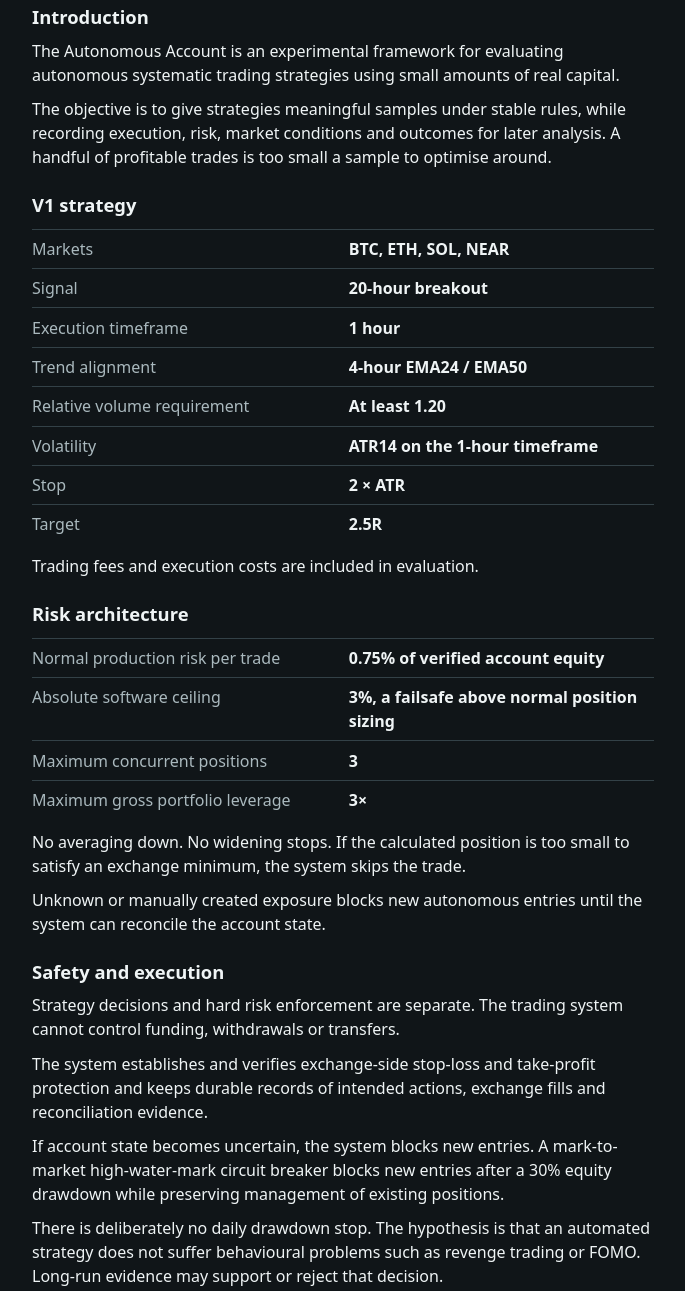
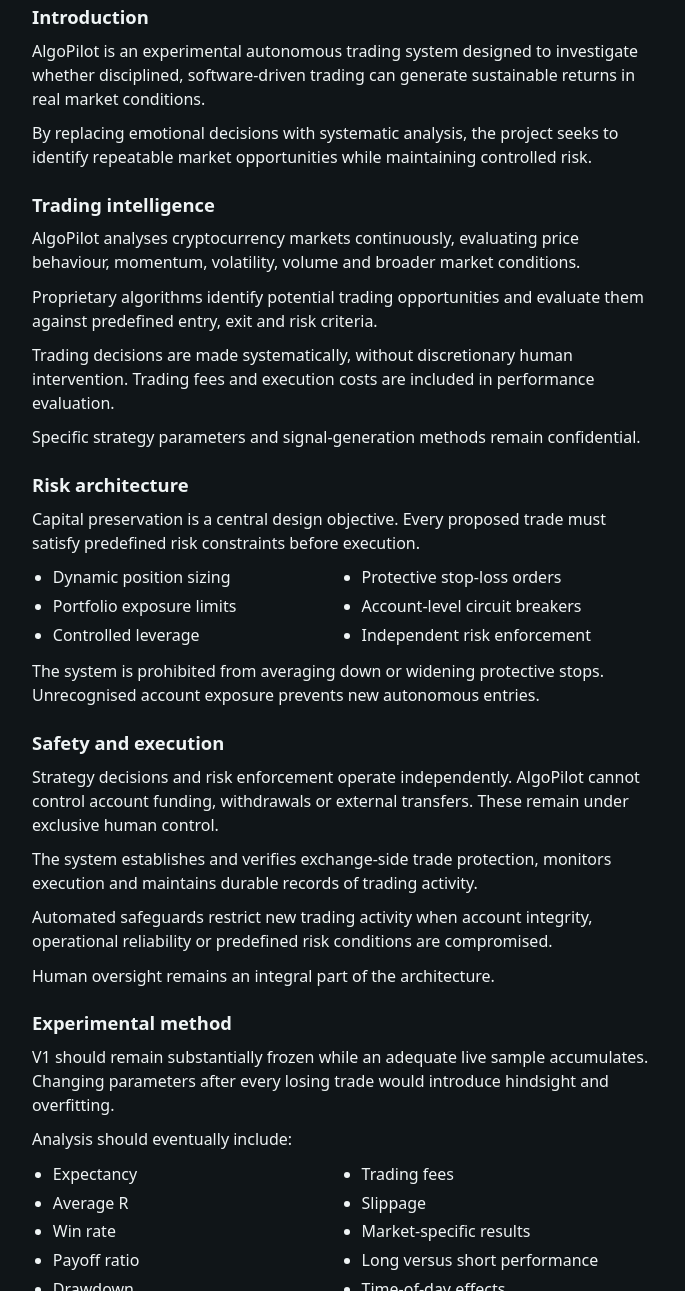
Before and after one commit to lordanger69-ship-it/the-autonomous-account-site, a plain HTML site: page technical.html in a window 1280 px wide. Shown: the part 289-1580 px from the top of the page, without its empty margins (216-901 px from the left). Drawn offline with Linux system fonts and the light colour scheme.

Commit message:
Update AlgoPilot branding and protect proprietary strategy details

```diff
--- a/technical.html
+++ b/technical.html
@@ -24,43 +24,42 @@
         <h1>TECHNICAL METHODOLOGY</h1>
         <section>
             <h2>Introduction</h2>
-            <p>The Autonomous Account is an experimental framework for evaluating autonomous systematic trading strategies using small amounts of real capital.</p>
-            <p>The objective is to give strategies meaningful samples under stable rules, while recording execution, risk, market conditions and outcomes for later analysis. A handful of profitable trades is too small a sample to optimise around.</p>
+        <p>AlgoPilot is an experimental autonomous trading system designed to investigate whether disciplined, software-driven trading can generate sustainable returns in real market conditions.</p>
+        <p>By replacing emotional decisions with systematic analysis, the project seeks to identify repeatable market opportunities while maintaining controlled risk.</p>
+
         </section>
 
         <section>
-            <h2>V1 strategy</h2>
-            <dl class="parameters">
-                <div><dt>Markets</dt><dd>BTC, ETH, SOL, NEAR</dd></div>
-                <div><dt>Signal</dt><dd>20-hour breakout</dd></div>
-                <div><dt>Execution timeframe</dt><dd>1 hour</dd></div>
-                <div><dt>Trend alignment</dt><dd>4-hour EMA24 / EMA50</dd></div>
-                <div><dt>Relative volume requirement</dt><dd>At least 1.20</dd></div>
-                <div><dt>Volatility</dt><dd>ATR14 on the 1-hour timeframe</dd></div>
-                <div><dt>Stop</dt><dd>2 × ATR</dd></div>
-                <div><dt>Target</dt><dd>2.5R</dd></div>
-            </dl>
-            <p>Trading fees and execution costs are included in evaluation.</p>
+            <h2>Trading intelligence</h2>
+        <p>AlgoPilot analyses cryptocurrency markets continuously, evaluating price behaviour, momentum, volatility, volume and broader market conditions.</p>
+        <p>Proprietary algorithms identify potential trading opportunities and evaluate them against predefined entry, exit and risk criteria.</p>
+        <p>Trading decisions are made systematically, without discretionary human intervention. Trading fees and execution costs are included in performance evaluation.</p>
+        <p>Specific strategy parameters and signal-generation methods remain confidential.</p>
+
         </section>
 
         <section>
             <h2>Risk architecture</h2>
-            <dl class="parameters">
-                <div><dt>Normal production risk per trade</dt><dd>0.75% of verified account equity</dd></div>
-                <div><dt>Absolute software ceiling</dt><dd>3%, a failsafe above normal position sizing</dd></div>
-                <div><dt>Maximum concurrent positions</dt><dd>3</dd></div>
-                <div><dt>Maximum gross portfolio leverage</dt><dd>3×</dd></div>
-            </dl>
-            <p>No averaging down. No widening stops. If the calculated position is too small to satisfy an exchange minimum, the system skips the trade.</p>
-            <p>Unknown or manually created exposure blocks new autonomous entries until the system can reconcile the account state.</p>
+        <p>Capital preservation is a central design objective. Every proposed trade must satisfy predefined risk constraints before execution.</p>
+        <ul class="research-list">
+            <li>Dynamic position sizing</li>
+            <li>Portfolio exposure limits</li>
+            <li>Controlled leverage</li>
+            <li>Protective stop-loss orders</li>
+            <li>Account-level circuit breakers</li>
+            <li>Independent risk enforcement</li>
+        </ul>
+        <p>The system is prohibited from averaging down or widening protective stops. Unrecognised account exposure prevents new autonomous entries.</p>
+
         </section>
 
         <section>
             <h2>Safety and execution</h2>
-            <p>Strategy decisions and hard risk enforcement are separate. The trading system cannot control funding, withdrawals or transfers.</p>
-            <p>The system establishes and verifies exchange-side stop-loss and take-profit protection and keeps durable records of intended actions, exchange fills and reconciliation evidence.</p>
-            <p>If account state becomes uncertain, the system blocks new entries. A mark-to-market high-water-mark circuit breaker blocks new entries after a 30% equity drawdown while preserving management of existing positions.</p>
-            <p>There is deliberately no daily drawdown stop. The hypothesis is that an automated strategy does not suffer behavioural problems such as revenge trading or FOMO. Long-run evidence may support or reject that decision.</p>
+        <p>Strategy decisions and risk enforcement operate independently. AlgoPilot cannot control account funding, withdrawals or external transfers. These remain under exclusive human control.</p>
+        <p>The system establishes and verifies exchange-side trade protection, monitors execution and maintains durable records of trading activity.</p>
+        <p>Automated safeguards restrict new trading activity when account integrity, operational reliability or predefined risk conditions are compromised.</p>
+        <p>Human oversight remains an integral part of the architecture.</p>
+
         </section>
 
         <section>
@@ -78,15 +77,11 @@
 
         <section>
             <h2>Multi-strategy roadmap</h2>
-            <p>The longer-term architecture is intended to support several isolated strategies simultaneously. Likely research systems include:</p>
-            <dl class="parameters">
-                <div><dt>V1</dt><dd>Breakout / trend</dd></div>
-                <div><dt>V2</dt><dd>US market-open volatility / fakeout research</dd></div>
-                <div><dt>V3</dt><dd>Mean reversion</dd></div>
-                <div><dt>V4</dt><dd>Shorter-term momentum</dd></div>
-            </dl>
-            <p>Each strategy should have versioned rules and an independent performance history. We want to determine whether different systems perform under different market conditions.</p>
-            <p>A future higher-level allocation system may only be considered after individual strategies have accumulated sufficient evidence.</p>
+        <p>The longer-term objective is to develop an ecosystem of independent trading strategies capable of operating across different market conditions.</p>
+        <p>Candidate strategies undergo historical backtesting, robustness testing and out-of-sample evaluation before being considered for live deployment.</p>
+        <p>Each strategy will maintain independently versioned rules and performance records.</p>
+        <p>Ultimately, the project aims to investigate intelligent capital allocation between complementary autonomous trading systems.</p>
+
         </section>
 
         <section>
@@ -98,7 +93,7 @@
         </section>
 
         <section class="panel principle" aria-labelledby="principle-title">
-            <h2 id="principle-title">MEASURE FIRST. MODIFY SECOND.</h2>
+            <h2 id="principle-title">LESS EMOTION. MORE EQUATION.</h2>
             <p>A strategy that loses several trades has not necessarily failed. A strategy that wins several trades has not necessarily succeeded.</p>
             <p>The value of The Autonomous Account comes from accumulating enough controlled evidence to distinguish genuine behaviour from ordinary market variance.</p>
         </section>
```
Also changed, not shown: index.html (+1 -1 lines).
